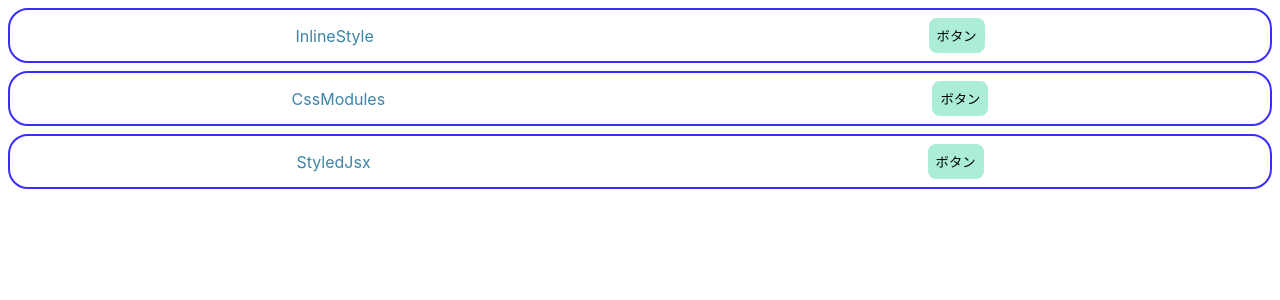
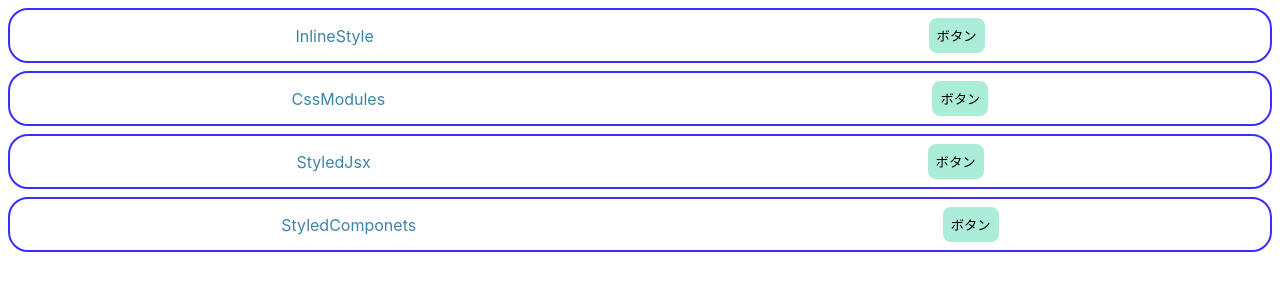
Before and after one commit to Hashi-02/react-jake, a React (Create React App) app: page / in a window 1280 px wide. Shown: the top 300 px of the page. Built offline with nearby package versions, Linux system fonts and the light colour scheme.

Commit message:
add StyledComponets

```diff
--- a/src/App.js
+++ b/src/App.js
@@ -2,6 +2,7 @@
 import { InlineStyle } from './components/InlineStyle';
 import { CssModules } from './components/CssModules';
 import { StyledJsx } from './components/StyledJsx';
+import { StyledComponets } from './components/StyledComponets';
 
 function App() {
   return (
@@ -9,6 +10,7 @@
       <InlineStyle />
       <CssModules />
       <StyledJsx />
+      <StyledComponets />
     </div>
   );
 }
--- /dev/null
+++ b/src/components/StyledComponets.jsx
@@ -0,0 +1,36 @@
+import React from 'react';
+import styled from 'styled-components';
+
+export const StyledComponets = () => {
+  return (
+    <Container>
+      <Title>StyledComponets</Title>
+      <Button>ボタン</Button>
+    </Container>
+  );
+};
+
+const Container = styled.div`
+  border: solid 2px #392eff;
+  border-radius: 20px;
+  padding: 8px;
+  margin: 8px;
+  display: flex;
+  justify-content: space-around;
+  align-items: center;
+`;
+const Title = styled.p`
+  margin: 0;
+  color: #3d84a8;
+`;
+const Button = styled.button`
+  background-color: #abedd8;
+  border: none;
+  padding: 8px;
+  border-radius: 8px;
+  &:hover {
+    background-color: #3d84a8;
+    color: rgb(255, 255, 255);
+    cursor: pointer;
+  }
+`;
```
